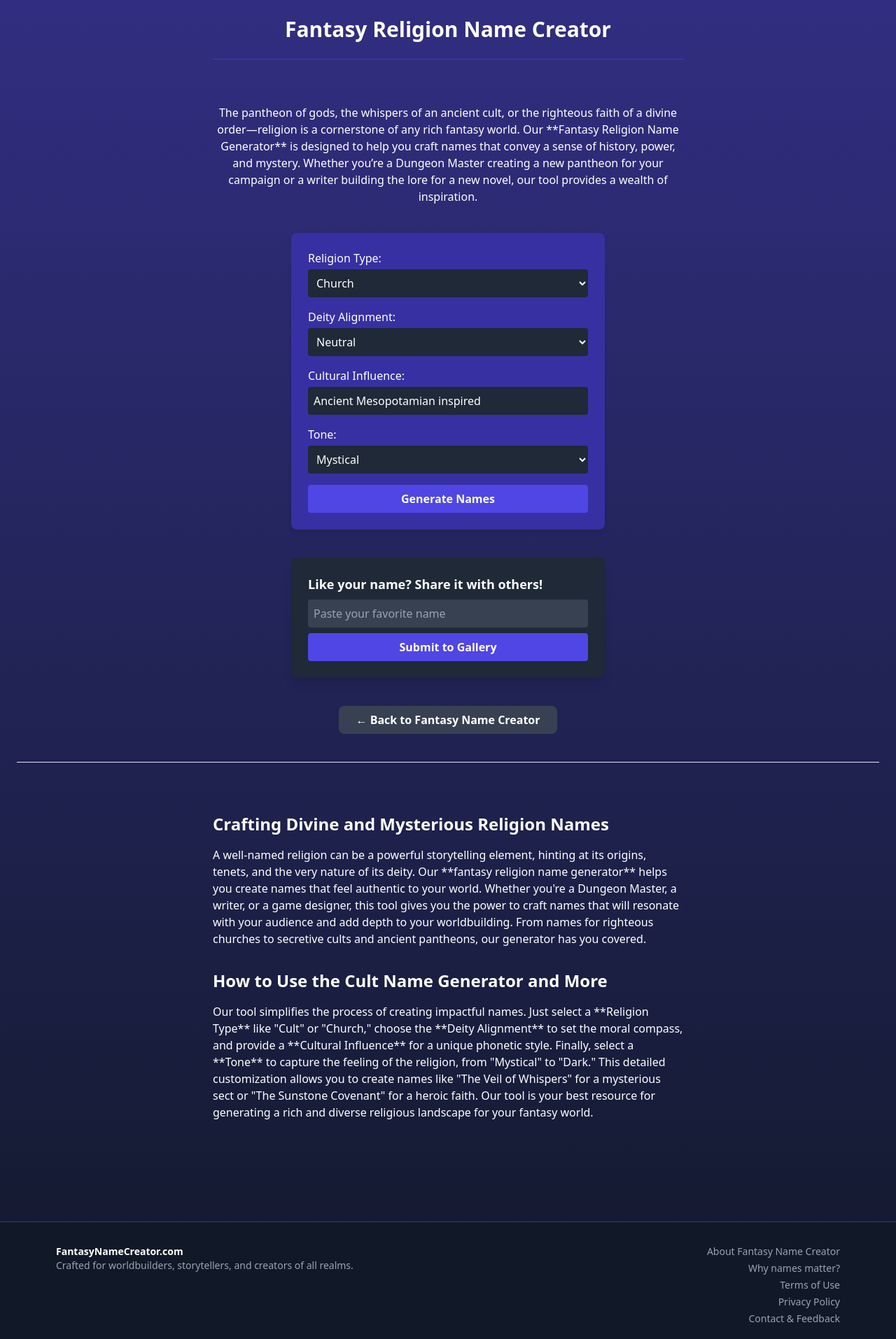
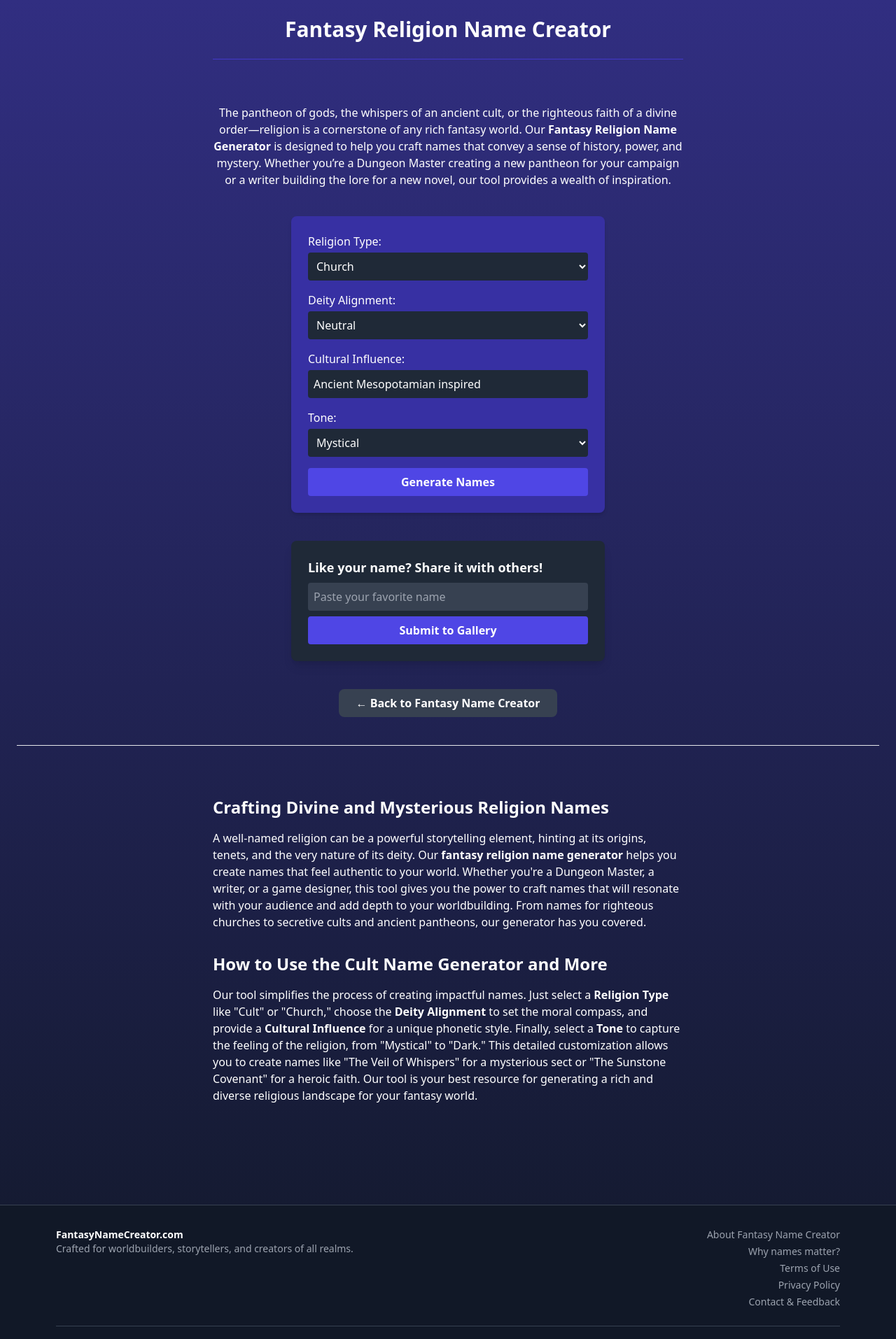
Before and after one commit to JiriTill/fantasytools, a React (Vite) app in the folder client/: page /religion in a window 1280 px wide. Shown: the top 1914 px of the page at 70% size. Built offline with nearby package versions, Linux system fonts and the light colour scheme.

Commit message:
Update Religion.jsx

```diff
--- a/client/src/pages/Religion.jsx
+++ b/client/src/pages/Religion.jsx
@@ -67,7 +67,7 @@ Rules:
           <GoogleAd slot="4105556455" />
 
           <div className="w-full max-w-2xl text-center mb-10">
-            <p>The pantheon of gods, the whispers of an ancient cult, or the righteous faith of a divine order—religion is a cornerstone of any rich fantasy world. Our **Fantasy Religion Name Generator** is designed to help you craft names that convey a sense of history, power, and mystery. Whether you’re a Dungeon Master creating a new pantheon for your campaign or a writer building the lore for a new novel, our tool provides a wealth of inspiration.</p>
+            <p>The pantheon of gods, the whispers of an ancient cult, or the righteous faith of a divine order—religion is a cornerstone of any rich fantasy world. Our <strong>Fantasy Religion Name Generator</strong> is designed to help you craft names that convey a sense of history, power, and mystery. Whether you’re a Dungeon Master creating a new pantheon for your campaign or a writer building the lore for a new novel, our tool provides a wealth of inspiration.</p>
           </div>
 
           <form onSubmit={handleSubmit} className="space-y-4 w-full max-w-md bg-indigo-800 p-6 rounded-lg shadow-md">
@@ -164,10 +164,10 @@ Rules:
 
           <div className="w-full max-w-2xl text-left">
             <h2 className="text-2xl font-bold mt-8 mb-4">Crafting Divine and Mysterious Religion Names</h2>
-            <p>A well-named religion can be a powerful storytelling element, hinting at its origins, tenets, and the very nature of its deity. Our **fantasy religion name generator** helps you create names that feel authentic to your world. Whether you're a Dungeon Master, a writer, or a game designer, this tool gives you the power to craft names that will resonate with your audience and add depth to your worldbuilding. From names for righteous churches to secretive cults and ancient pantheons, our generator has you covered.</p>
+            <p>A well-named religion can be a powerful storytelling element, hinting at its origins, tenets, and the very nature of its deity. Our <strong>fantasy religion name generator</strong> helps you create names that feel authentic to your world. Whether you're a Dungeon Master, a writer, or a game designer, this tool gives you the power to craft names that will resonate with your audience and add depth to your worldbuilding. From names for righteous churches to secretive cults and ancient pantheons, our generator has you covered.</p>
 
             <h2 className="text-2xl font-bold mt-8 mb-4">How to Use the Cult Name Generator and More</h2>
-            <p>Our tool simplifies the process of creating impactful names. Just select a **Religion Type** like "Cult" or "Church," choose the **Deity Alignment** to set the moral compass, and provide a **Cultural Influence** for a unique phonetic style. Finally, select a **Tone** to capture the feeling of the religion, from "Mystical" to "Dark." This detailed customization allows you to create names like "The Veil of Whispers" for a mysterious sect or "The Sunstone Covenant" for a heroic faith. Our tool is your best resource for generating a rich and diverse religious landscape for your fantasy world.</p>
+            <p>Our tool simplifies the process of creating impactful names. Just select a <strong>Religion Type</strong> like "Cult" or "Church," choose the <strong>Deity Alignment</strong> to set the moral compass, and provide a <strong>Cultural Influence</strong> for a unique phonetic style. Finally, select a <strong>Tone</strong> to capture the feeling of the religion, from "Mystical" to "Dark." This detailed customization allows you to create names like "The Veil of Whispers" for a mysterious sect or "The Sunstone Covenant" for a heroic faith. Our tool is your best resource for generating a rich and diverse religious landscape for your fantasy world.</p>
           </div>
 
           <MultiplexAd />
```
